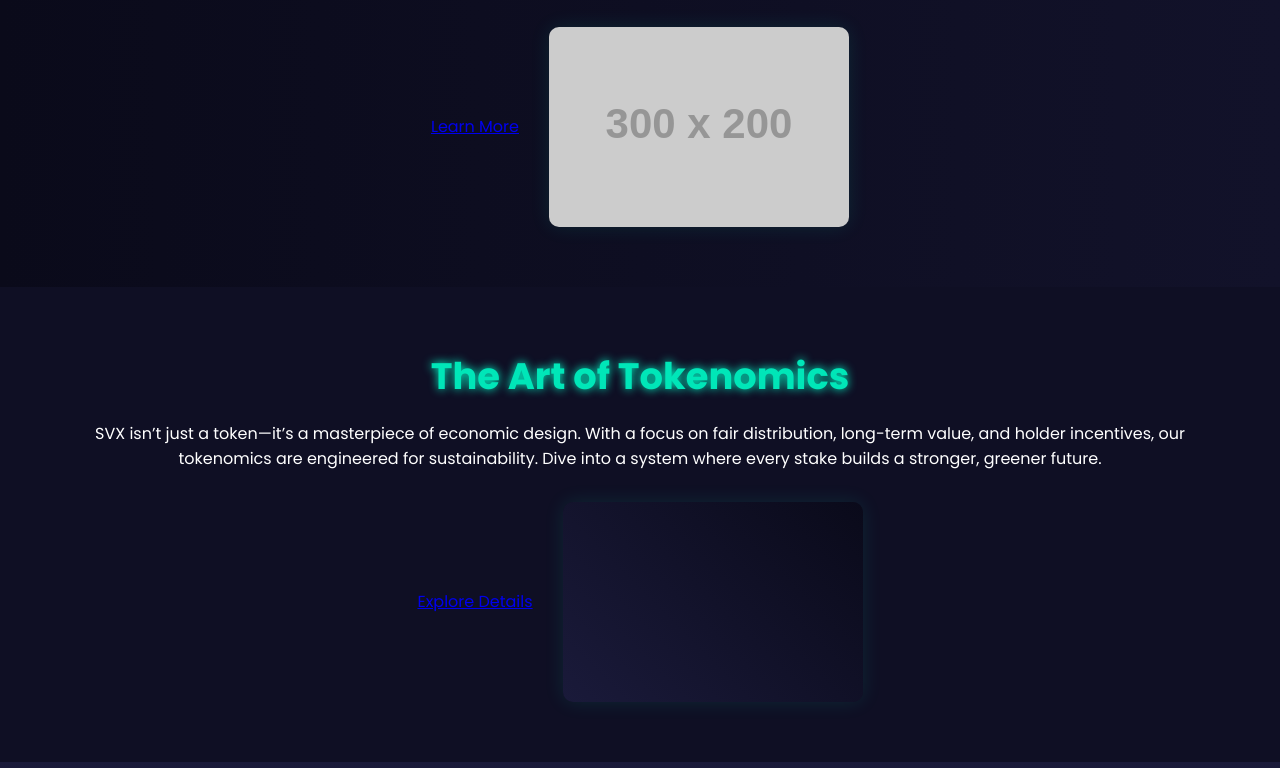
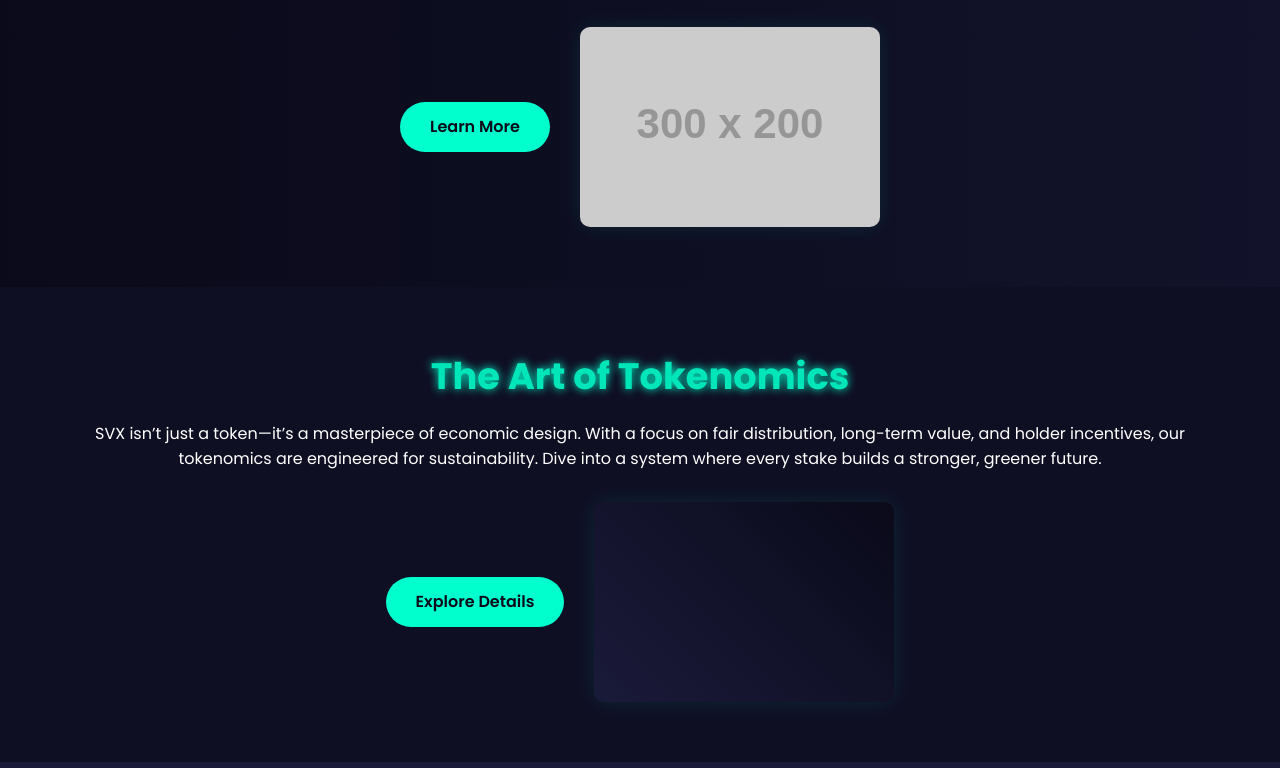
Before and after one commit to SolvexNetworkMVX/website, a plain HTML site: page index.html in a window 1280 px wide. Shown: the part 1492-2260 px from the top of the page. Drawn offline with nearby package versions, Linux system fonts and the light colour scheme; no server answers; placeholder pictures from the web are drawn by us.

Commit message:
Update styles.css

```diff
--- a/styles.css
+++ b/styles.css
@@ -391,3 +391,22 @@ footer p {
         margin: 0 auto;
     }
 }
+/* ... (restul codului rămâne identic) ... */
+
+/* New Button Styles */
+.about-btn, .tokenomics-btn, .social-btn {
+    padding: 12px 30px;
+    background: #00ffcc;
+    color: #0a0a1a;
+    text-decoration: none;
+    border-radius: 50px;
+    font-weight: 600;
+    transition: transform 0.3s ease, background 0.3s ease;
+    display: inline-block;
+    margin: 10px 0;
+}
+
+.about-btn:hover, .tokenomics-btn:hover, .social-btn:hover {
+    transform: scale(1.05);
+    background: #00ccaa;
+}
```
